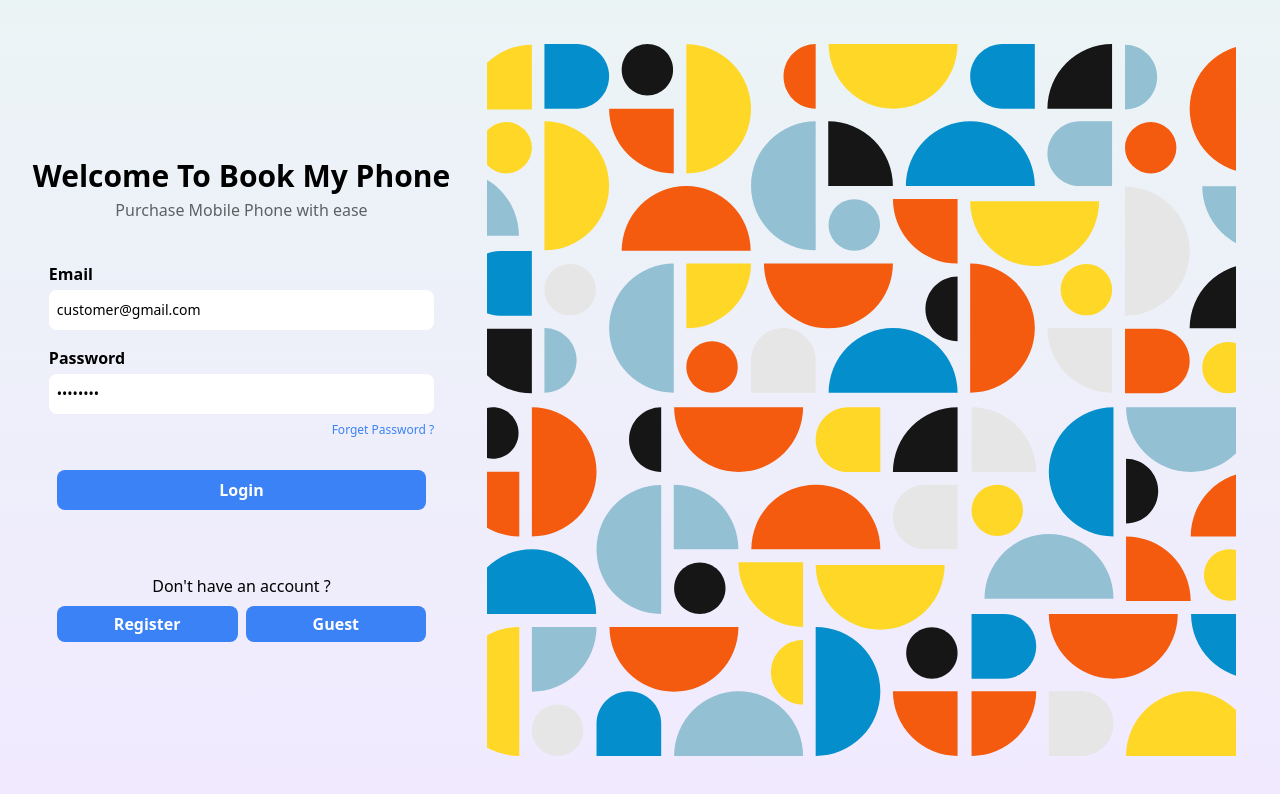
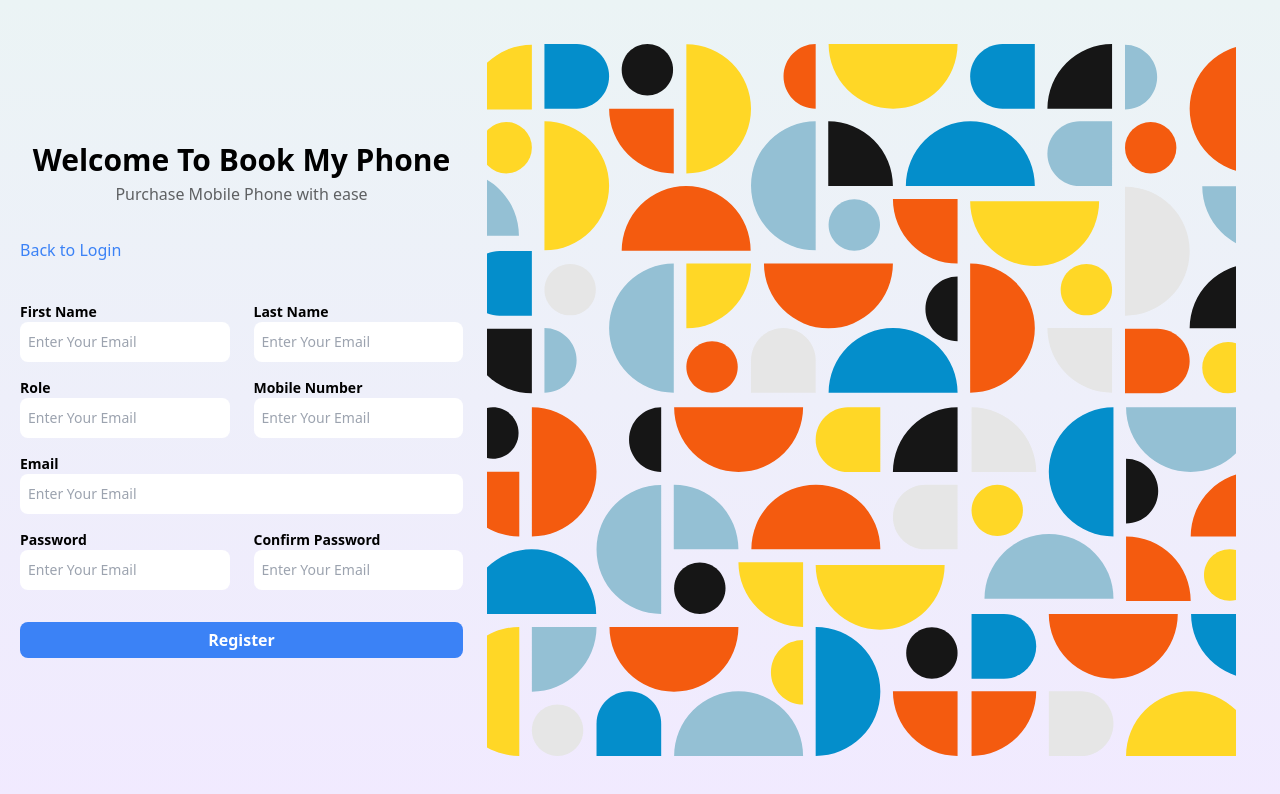
Before and after one commit to Harsh-00/Mobile_Ordering_front, a React (Create React App) app: page /login in a window 1280 px wide. Both pictures are taken after a click on the element "Register". Shown: the top 794 px of the page. Built offline with nearby package versions, Linux system fonts and the light colour scheme.

Commit message:
register UI

```diff
--- a/src/context/MobileContext.js
+++ b/src/context/MobileContext.js
@@ -10,6 +10,16 @@ export function MobileProvider({ children }) {
 	const [info, setInfo] = useState({
 		email: "customer@gmail.com",
 		password: "harsh123",
+	});
+
+	const [regInfo, setRegInfo] = useState({
+		firstName: "",
+		lastName: "",
+		email: "",
+		password: "",
+		confirmPassword: "",
+		role: "",
+		mobileNo: "",
 	});
 
 	const [allMob, setAllMob] = useState([]);
@@ -25,8 +35,10 @@ export function MobileProvider({ children }) {
 	const [ram, setRam] = useState([]);
 	const [ramFilter, setRamFilter] = useState([]);
 
+	// got it by ipconfig command in cmd
+	const BASE_URL = "http://192.168.22.197:3001";
 	// const BASE_URL = "http://localhost:3001";
-	const BASE_URL = "https://mobile-ordering-backend.onrender.com";
+	// const BASE_URL = "https://mobile-ordering-backend.onrender.com";
 
 	async function loginRequest(userData) {
 		try {
@@ -42,6 +54,15 @@ export function MobileProvider({ children }) {
 			}
 			alert("Error while login ");
 		}
+	}
+
+	async function RegisterRequest() {
+		try {
+			const res = await axios.post(
+				`${BASE_URL}/mobiles/register`,
+				regInfo
+			);
+		} catch (error) {}
 	}
 
 	async function fetchAllMobiles() {
@@ -174,6 +195,8 @@ export function MobileProvider({ children }) {
 	const val = {
 		info,
 		setInfo,
+		regInfo,
+		setRegInfo,
 		loginRequest,
 		allMob,
 		setAllMob,
--- a/src/pages/Login.jsx
+++ b/src/pages/Login.jsx
@@ -2,12 +2,18 @@ import React, { useContext, useEffect, useState } from "react";
 import Waihou from "../assets/Inn.svg";
 import { MobileContext } from "../context/MobileContext";
 import { useNavigate } from "react-router-dom";
+import toast from "react-hot-toast";
 
 const Login = () => {
-	const { info, setInfo, loginRequest } = useContext(MobileContext);
+	const { info, setInfo, loginRequest, regInfo, setRegInfo } =
+		useContext(MobileContext);
+	const [register, setRegister] = useState(false);
 	const nav = useNavigate();
 	function changeHandler(e) {
 		setInfo({ ...info, [e.target.name]: e.target.value });
+	}
+	function regChangeHandler(e) {
+		setInfo({ ...regInfo, [e.target.name]: e.target.value });
 	}
 	function loginHandler(e) {
 		e.preventDefault();
@@ -20,6 +26,16 @@ const Login = () => {
 		loginRequest(userData);
 	}
 
+	function RegInfoHandler(e) {
+		e.preventDefault();
+		if (regInfo.password !== regInfo.confirmPassword) {
+			return toast.error("Password and Confirm Password should be same");
+		}
+		if (regInfo.password.length < 6) {
+			return toast.error("Password should be atleast 6 characters long");
+		}
+	}
+
 	useEffect(() => {
 		if (sessionStorage.getItem("token")) {
 			nav("/");
@@ -28,6 +44,7 @@ const Login = () => {
 
 	return (
 		<div className="flex h-screen p-5 bg-gradient-to-b from-[#ebf4f5] to-[#F1EAFF]">
+			{!register && (
 				<div className="flex flex-col justify-center items-center w-[45%] ">
 					<div className="flex flex-col justify-center items-center ">
 						<div className="w-full mx-auto">
@@ -52,7 +69,9 @@ const Login = () => {
 							</label>
 
 							<label>
-							<p className="font-semibold pb-1 pt-4">Password</p>
+								<p className="font-semibold pb-1 pt-4">
+									Password
+								</p>
 								<input
 									type="password"
 									placeholder="Enter Your Password"
@@ -79,7 +98,10 @@ const Login = () => {
 								Don't have an account ?
 							</p>
 							<div className="w-full flex gap-2 mt-2">
-							<div className=" w-full px-4  cursor-pointer rounded-lg text-center font-semibold py-1.5  bg-blue-500 text-white">
+								<div
+									className=" w-full px-4  cursor-pointer rounded-lg text-center font-semibold py-1.5  bg-blue-500 text-white"
+									onClick={() => setRegister(true)}
+								>
 									Register
 								</div>
 								<div className="w-full px-4  cursor-pointer rounded-lg text-center font-semibold py-1.5  bg-blue-500 text-white">
@@ -89,6 +111,131 @@ const Login = () => {
 						</div>
 					</div>
 				</div>
+			)}
+			{/* Register */}
+			{register && (
+				<div className="flex flex-col justify-center items-center w-[45%] ">
+					<div className="flex flex-col justify-center items-center ">
+						<div className="w-full mx-auto">
+							<h1 className="text-3xl font-semibold text-center">
+								Welcome To Book My Phone
+							</h1>
+							<p className="mt-1 opacity-60 text-center ">
+								Purchase Mobile Phone with ease
+							</p>
+						</div>
+						<div
+							className="w-fit self-start mt-8 mb-6 cursor-pointer text-blue-500 hover:text-blue-700"
+							onClick={() => setRegister(false)}
+						>
+							Back to Login
+						</div>
+						<div className="w-full ">
+							<div className="flex w-full gap-6 ">
+								<label className="w-full mt-4">
+									<p className="text-sm font-semibold ">
+										First Name
+									</p>
+									<input
+										type="email"
+										placeholder="Enter Your Email"
+										name="firstName"
+										value={regInfo.firstName}
+										className="w-full rounded-lg px-2 py-2.5 text-sm "
+										onChange={regChangeHandler}
+									/>
+								</label>
+								<label className="w-full mt-4">
+									<p className="text-sm font-semibold  ">
+										Last Name
+									</p>
+									<input
+										type="email"
+										placeholder="Enter Your Email"
+										name="lastName"
+										value={regInfo.lastName}
+										className="w-full rounded-lg px-2 py-2.5 text-sm "
+										onChange={regChangeHandler}
+									/>
+								</label>
+							</div>
+							<div className="flex w-full gap-6 mb-4">
+								<label className="w-full mt-4">
+									<p className="text-sm font-semibold ">
+										Role
+									</p>
+									<input
+										type="email"
+										placeholder="Enter Your Email"
+										name="role"
+										value={regInfo.role}
+										className="w-full rounded-lg px-2 py-2.5 text-sm "
+										onChange={regChangeHandler}
+									/>
+								</label>
+								<label className="w-full mt-4">
+									<p className="text-sm font-semibold  ">
+										Mobile Number
+									</p>
+									<input
+										type="email"
+										placeholder="Enter Your Email"
+										name="mobileNo"
+										value={regInfo.mobileNo}
+										className="w-full rounded-lg px-2 py-2.5 text-sm "
+										onChange={regChangeHandler}
+									/>
+								</label>
+							</div>
+							<label className="w-full">
+								<p className="text-sm font-semibold ">Email</p>
+								<input
+									type="email"
+									placeholder="Enter Your Email"
+									name="email"
+									value={regInfo.email}
+									className="w-full rounded-lg px-2 py-2.5 text-sm "
+									onChange={regChangeHandler}
+								/>
+							</label>
+							<div className="flex w-full gap-6  ">
+								<label className="w-full mt-4">
+									<p className="font-semibold text-sm ">
+										Password
+									</p>
+									<input
+										type="email"
+										placeholder="Enter Your Email"
+										name="password"
+										value={regInfo.password}
+										className="w-full rounded-lg px-2 py-2.5 text-sm "
+										onChange={regChangeHandler}
+									/>
+								</label>
+								<label className="w-full mt-4">
+									<p className="text-sm font-semibold  ">
+										Confirm Password
+									</p>
+									<input
+										type="email"
+										placeholder="Enter Your Email"
+										name="confirmPassword"
+										value={regInfo.confirmPassword}
+										className="w-full rounded-lg px-2 py-2.5 text-sm "
+										onChange={regChangeHandler}
+									/>
+								</label>
+							</div>
+							<div
+								className=" w-full mt-8 px-4  cursor-pointer rounded-lg text-center font-semibold py-1.5  bg-blue-500 text-white"
+								onClick={RegInfoHandler}
+							>
+								Register
+							</div>
+						</div>
+					</div>
+				</div>
+			)}
 			<div className="p-6 rounded-2xl">
 				<img
 					src={Waihou}
```
Lines whose indentation alone changed are shown as unchanged.
